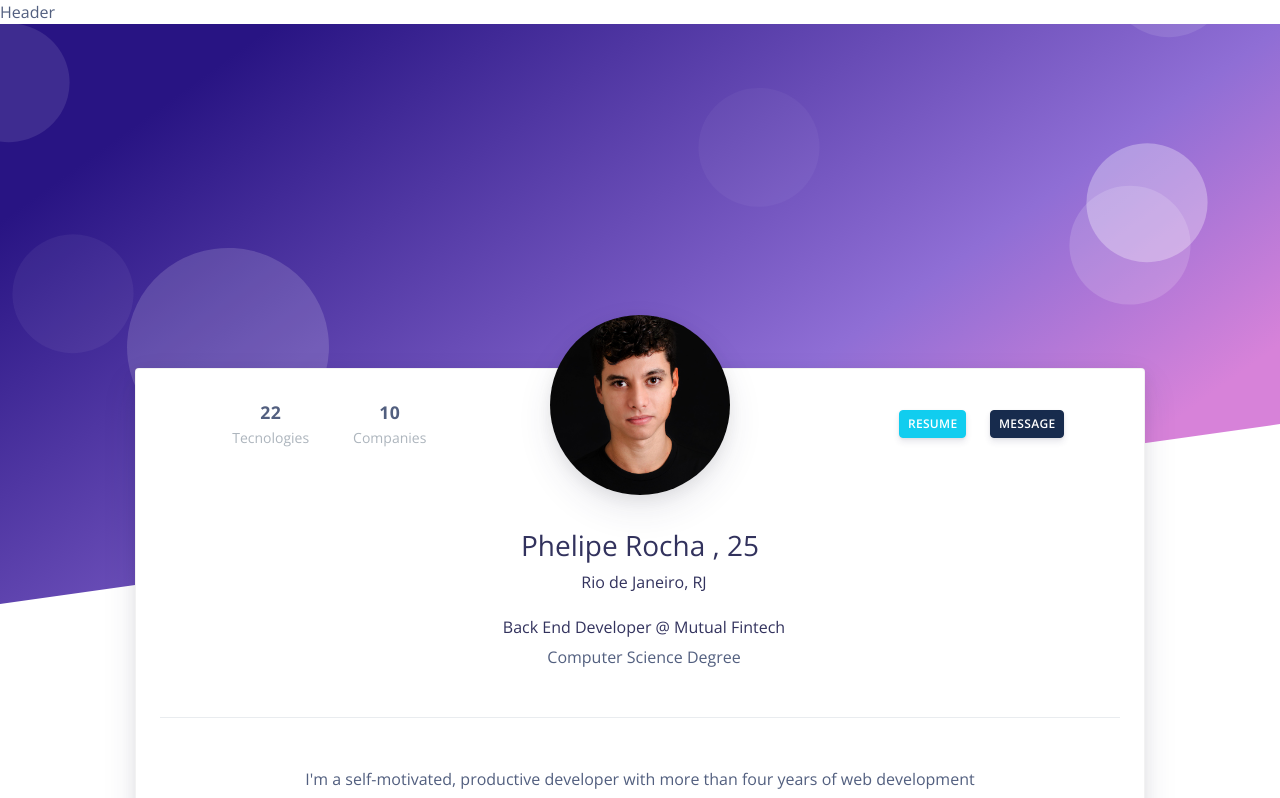
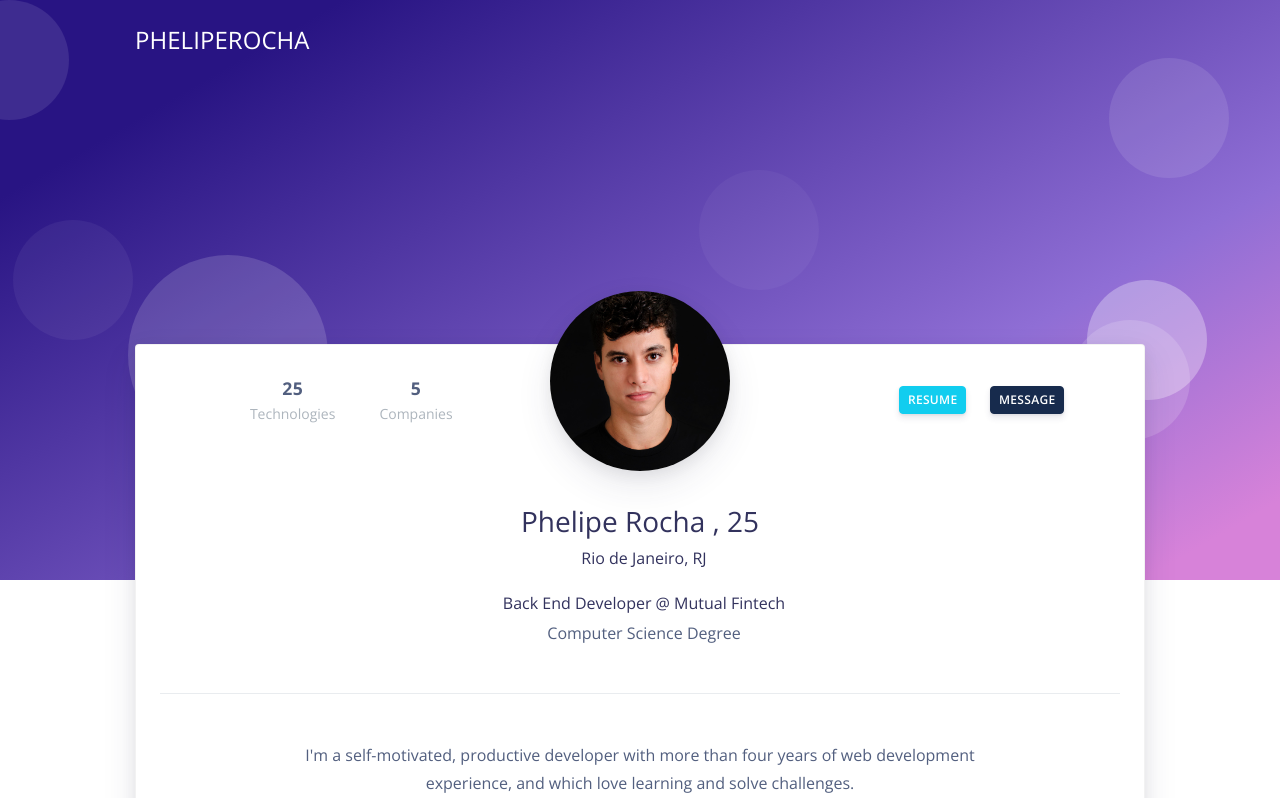
Before and after one commit to pheliperocha/pheliperocha.com, a Vue app: page / in a window 1280 px wide. Shown: the top 798 px of the page. Built offline with nearby package versions, Linux system fonts and the light colour scheme; a web font is replaced by a local one.

Commit message:
Add header

```diff
--- a/src/i18n/en.ts
+++ b/src/i18n/en.ts
@@ -8,14 +8,29 @@ export const en = {
     newsletter: 'newsletter'
   },
   title: {
-    skills: 'Skills'
+    skills: 'Skills',
+    technologies: 'Technologies',
+    companies: 'Companies'
   },
   btn: {
-    go_to_top: 'Back to Top'
+    go_to_top: 'Back to Top',
+    resume: 'Resume',
+    message: 'message'
   },
-  sentences: {
+  link: {
+    show_more: 'Show more'
+  },
+  sentence: {
     inspiration: 'The mind that opens up to a new idea never returns to its original size.',
     author: 'Albert Einstein',
-    repo_github: 'Repository on Github'
+    repo_github: 'Repository on Github',
+    location: 'Rio de Janeiro, RJ',
+    jobTitle: 'Back End Developer',
+    jobCompanie: 'Mutual Fintech',
+    degree: 'Computer Science Degree',
+
+    shortDescription: `I'm a self-motivated,
+    productive developer with more than four years of web development experience,
+    and which love learning and solve challenges.`
   }
 };
--- a/src/layout/Header.vue
+++ b/src/layout/Header.vue
@@ -1,3 +1,68 @@
 <template>
-    <div id="header">Header</div>
+    <header class="header-global">
+        <base-nav class="navbar-main" transparent type="" effect="light" expand>
+            <router-link slot="brand" class="navbar-brand mr-lg-5" to="/">
+                <!-- <img src="img/brand/white.png" alt="logo"> -->
+                <h4 style="color: #fff">PhelipeRocha</h4>
+            </router-link>
+
+            <div class="row" slot="content-header" slot-scope="{closeMenu}">
+                <div class="col-6 collapse-brand">
+                    <a href="#">
+                        <!-- <img src="img/brand/blue.png"> -->
+                        <h4 style="color: #000">PhelipeRocha</h4>
+                    </a>
+                </div>
+                <div class="col-6 collapse-close">
+                    <close-button @click="closeMenu"></close-button>
+                </div>
+            </div>
+
+            <ul class="navbar-nav align-items-lg-center ml-lg-auto">
+                <li class="nav-item">
+                    <a class="nav-link nav-link-icon" href="https://www.linkedin.com/in/pheliperocha/" target="_blank" rel="noopener"
+                       data-toggle="tooltip" title="LinkedIn">
+                        <i class="fa fa-linkedin-square"></i>
+                        <span class="nav-link-inner--text d-lg-none">LinkedIn</span>
+                    </a>
+                </li>
+                <li class="nav-item">
+                    <a class="nav-link nav-link-icon" href="https://www.instagram.com/pheliperocha/"
+                       target="_blank" rel="noopener" data-toggle="tooltip" title="Instagram">
+                        <i class="fa fa-instagram"></i>
+                        <span class="nav-link-inner--text d-lg-none">Instagram</span>
+                    </a>
+                </li>
+                <li class="nav-item">
+                    <a class="nav-link nav-link-icon" href="https://medium.com/@PhelipeRocha" target="_blank" rel="noopener"
+                       data-toggle="tooltip" title="Medium">
+                        <i class="fa fa-medium"></i>
+                        <span class="nav-link-inner--text d-lg-none">Medium</span>
+                    </a>
+                </li>
+                <li class="nav-item">
+                    <a class="nav-link nav-link-icon" href="https://github.com/pheliperocha"
+                       target="_blank" rel="noopener" data-toggle="tooltip" title="Github">
+                        <i class="fa fa-github"></i>
+                        <span class="nav-link-inner--text d-lg-none">Github</span>
+                    </a>
+                </li>
+            </ul>
+        </base-nav>
+    </header>
 </template>
+<script>
+import BaseNav from '@/components/BaseNav';
+import BaseDropdown from '@/components/BaseDropdown';
+import CloseButton from '@/components/CloseButton';
+
+export default {
+  components: {
+    BaseNav,
+    CloseButton,
+    BaseDropdown
+  }
+};
+</script>
+<style>
+</style>
--- a/src/views/Home.vue
+++ b/src/views/Home.vue
@@ -1,7 +1,7 @@
 <template>
     <div class="profile-page">
         <section class="section-profile-cover section-shaped my-0">
-            <div class="shape shape-style-1 shape-primary shape-skew alpha-4">
+            <div class="shape shape-style-1 shape-primary">
                 <span></span>
                 <span></span>
                 <span></span>
@@ -25,24 +25,21 @@
                             </div>
                             <div class="col-lg-4 order-lg-3 text-lg-right align-self-lg-center">
                                 <div class="card-profile-actions py-4 mt-lg-0">
-                                    <base-button type="info" size="sm" class="mr-4">Resume</base-button>
-                                    <base-button type="default" size="sm" class="float-right">Message</base-button>
+                                    <base-button type="info" size="sm" class="mr-4">{{ $t("btn.resume") }}</base-button>
+                                    <base-button type="default" size="sm" class="float-right">{{ $t("btn.message") }}</base-button>
                                 </div>
                             </div>
                             <div class="col-lg-4 order-lg-1">
                                 <div class="card-profile-stats d-flex justify-content-center">
                                     <div>
-                                        <span class="heading">22</span>
-                                        <span class="description">Tecnologies</span>
+                                        <span class="heading">25</span>
+                                        <span class="description">{{ $t("title.technologies") }}</span>
                                     </div>
                                     <div>
-                                        <span class="heading">10</span>
-                                        <span class="description">Companies</span>
+                                        <span class="heading">5</span>
+                                        <span class="description">{{ $t("title.companies") }}</span>
                                     </div>
-                                    <div>
-                                        <span class="heading"></span>
-                                        <span class="description"></span>
-                                    </div>
+
                                 </div>
                             </div>
                         </div>
@@ -50,15 +47,15 @@
                             <h3>Phelipe Rocha
                                 <span class="font-weight-light">, 25</span>
                             </h3>
-                            <div class="h6 font-weight-300"><i class="ni location_pin mr-2"></i>Rio de Janeiro, RJ</div>
-                            <div class="h6 mt-4"><i class="ni business_briefcase-24 mr-2"></i>Back End Developer @ Mutual Fintech</div>
-                            <div><i class="ni education_hat mr-2"></i>Computer Science Degree</div>
+                            <div class="h6 font-weight-300"><i class="ni location_pin mr-2"></i>{{ $t("sentence.location") }}</div>
+                            <div class="h6 mt-4"><i class="ni business_briefcase-24 mr-2"></i>{{ $t("sentence.jobTitle") }} @ {{ $t("sentence.jobCompanie") }}</div>
+                            <div><i class="ni education_hat mr-2"></i>{{ $t("sentence.degree") }}</div>
                         </div>
                         <div class="mt-5 py-5 border-top text-center">
                             <div class="row justify-content-center">
                                 <div class="col-lg-9">
-                                    <p>I'm a self-motivated, productive developer with more than four years of web development experience, and which love learning and solve challenges.</p>
-                                    <a href="#">Show more</a>
+                                    <p>{{ $t('sentence.shortDescription') }}</p>
+                                    <a href="#">{{ $t('link.show_more') }}</a>
                                 </div>
                             </div>
                         </div>
```
Also changed, not shown: 2 other files (tests, documents, lock files or other folders).
